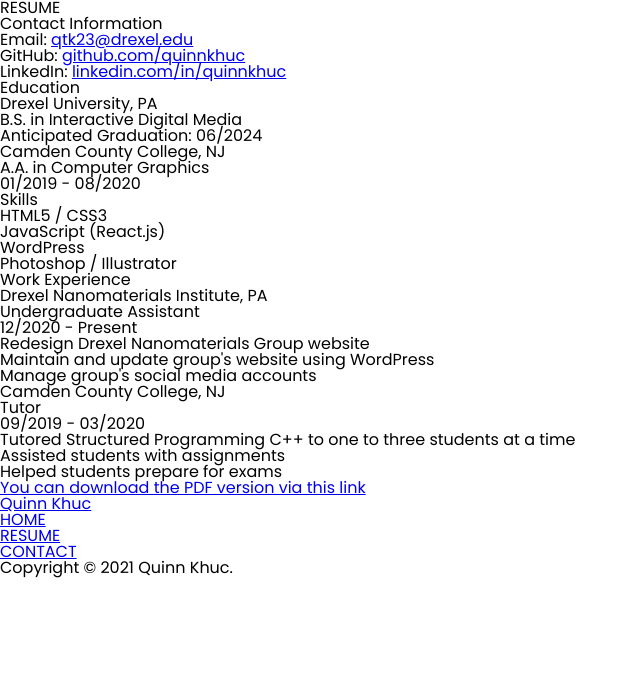
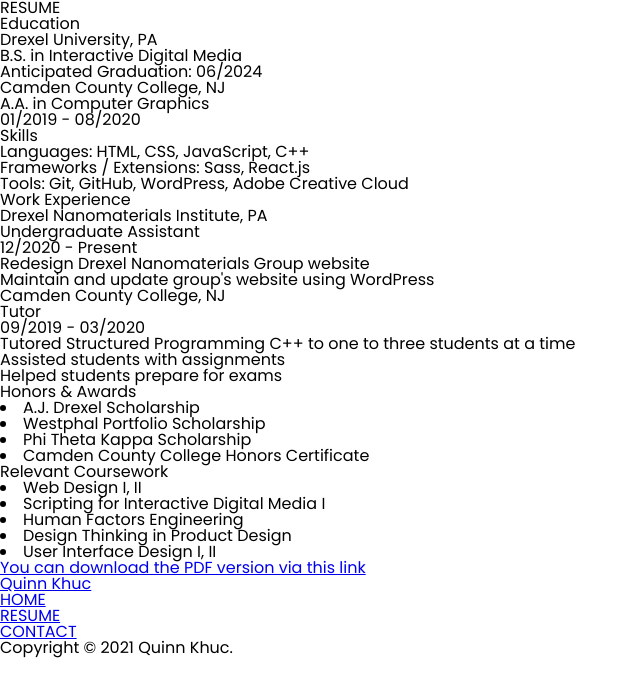
Before and after one commit to quinnkhuc/IDM222-qtk23, a plain HTML site: page resume.html in a window 1280 px wide. Shown: the whole page, without its empty margins (0-640 px from the left). Drawn offline with Linux system fonts and the light colour scheme; files whose address does not match are found by name.

Commit message:
Update resume content

```diff
--- a/resume.html
+++ b/resume.html
@@ -12,15 +12,6 @@
         <div id="main">
             <main>
                 <h1>RESUME</h1>
-
-                <div id="contact-info">
-                    <h2>Contact Information</h2>
-                    <ul>
-                        <li>Email: <a href="mailto:qtk23@drexel.edu">qtk23@drexel.edu</a></li>
-                        <li>GitHub: <a href="https://github.com/quinnkhuc" target="_blank">github.com/quinnkhuc</a></li>
-                        <li>LinkedIn: <a href="https://www.linkedin.com/in/quinnkhuc/" target="_blank">linkedin.com/in/quinnkhuc</a></li>
-                    </ul>
-                </div>
 
                 <div id="education">
                     <h2>Education</h2>
@@ -41,10 +32,9 @@
                 <div id="skills">
                     <h2>Skills</h2>
                     <ul>
-                        <li>HTML5 / CSS3</li>
-                        <li>JavaScript (React.js)</li>
-                        <li>WordPress</li>
-                        <li>Photoshop / Illustrator</li>
+                        <li>Languages: HTML, CSS, JavaScript, C++</li>
+                        <li>Frameworks / Extensions: Sass, React.js</li>
+                        <li>Tools: Git, GitHub, WordPress, Adobe Creative Cloud</li>
                     </ul>
                 </div>
 
@@ -58,7 +48,6 @@
                             <ul>
                                 <li>Redesign Drexel Nanomaterials Group website</li>
                                 <li>Maintain and update group's website using WordPress</li>
-                                <li>Manage group's social media accounts</li>
                             </ul>
                         </li>
                         <li>
@@ -72,6 +61,23 @@
                             </ul>
                         </li>
                     </ul>
+                </div>
+
+                <div id="honors-awards">
+                    <h2>Honors &amp; Awards</h2>
+                    <li>A.J. Drexel Scholarship</li>
+                    <li>Westphal Portfolio Scholarship</li>
+                    <li>Phi Theta Kappa Scholarship</li>
+                    <li>Camden County College Honors Certificate</li>
+                </div>
+
+                <div id="relevant-coursework">
+                    <h2>Relevant Coursework</h2>
+                    <li>Web Design I, II</li>
+                    <li>Scripting for Interactive Digital Media I</li>
+                    <li>Human Factors Engineering</li>
+                    <li>Design Thinking in Product Design</li>
+                    <li>User Interface Design I, II</li>
                 </div>
 
                 <div id="download-link">
```
Also changed, not shown: 1 other file.
